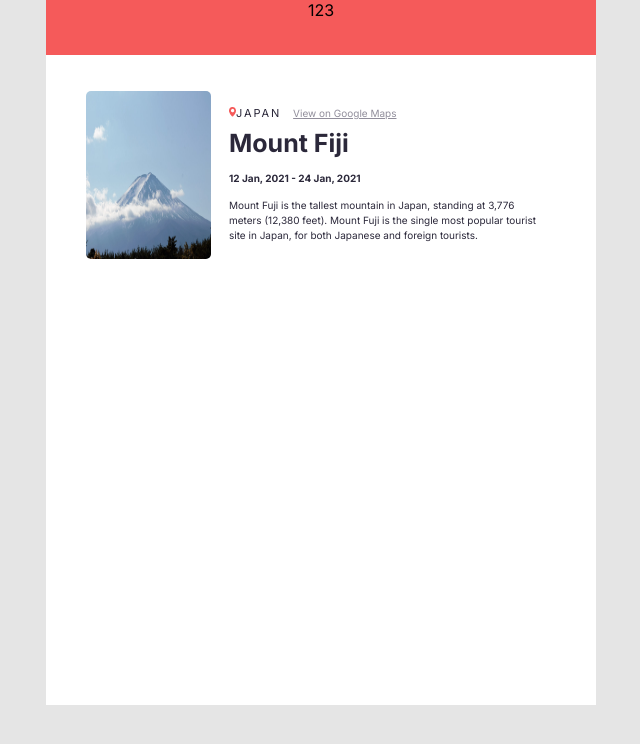
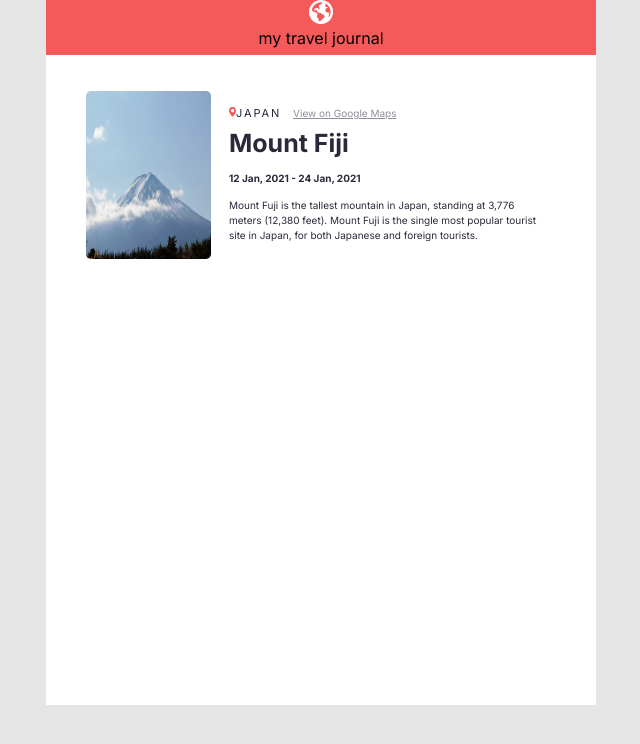
Before and after one commit to mypaxpax/Travel-journal, a React (Vite) app: page / in a window 1280 px wide. Shown: the top 744 px of the page, without its empty margins (319-959 px from the left). Built offline with nearby package versions, Linux system fonts and the light colour scheme.

Commit message:
header content

```diff
--- a/src/components/Nav.jsx
+++ b/src/components/Nav.jsx
@@ -1,8 +1,9 @@
 function Navbar() {
   return (
-    <div className="nav-bar">
-      <nav>123</nav>
-    </div>
+    <nav className="nav-bar">
+      <img src="./src/assets/globe.png"></img>
+      <p className="nav-bar--title">my travel journal</p>
+    </nav>
   );
 }
 
```
